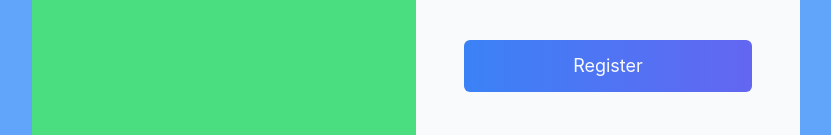
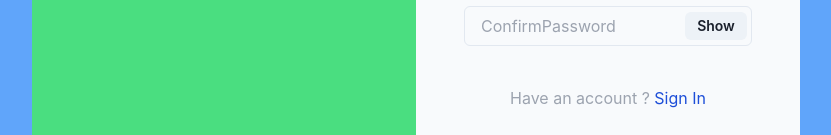
Before and after one commit to omegamaster86/portfolio1, a Next.js app in the folder front/: page /register in a window 1280 px wide. Shown: the part 522-657 px from the top of the page, without its empty margins (224-1055 px from the left). Built offline with nearby package versions, Linux system fonts and the light colour scheme; no server answers.

Commit message:
ボタンを削除

```diff
--- a/front/pages/register.tsx
+++ b/front/pages/register.tsx
@@ -3,28 +3,21 @@ import { Layout } from "./components/layout";
 import Link from "next/link";
 import { EmailPassword } from "./components/emailpassword"
 
+export default function Register(){
 
-export default function Register(){
 
     return (
         <Layout>
         <Head>
             <title>register</title>
         </Head>
-        <section className="w-3/4 mx-auto flex flex-col gap-10">
+            <section className="w-3/4 mx-auto flex flex-col gap-10">
                 <div className="title">
                     <h1 className="text-gray-800 text-4xl font-bold py-4">Register</h1>
                     <p className=" w-3/4 mx-auto text-gray-400">HHKBHHKBHHKBHHKBHHKBHHKB</p>
                 </div>
                 <EmailPassword/>
-                <form className=" flex flex-col gap-5">
-                    <div className="input-button">
-                        <button type="submit" className="w-full bg-gradient-to-r from-blue-500 to-indigo-500 rounded-md py-3 text-gray-50 text-lg
-                        hover:bg-gradient-to-r hover:from-gray-50 hover:to-gray-100 hover:border-blue-500 hover:text-gray-700">
-                            Register
-                        </button>
-                    </div>
-                </form>
+
                 <p className="text-gray-400 text-center">
                     Have an account ?  <Link className=" text-blue-700" href={'/login'}>Sign In</Link>
                 </p>
```
